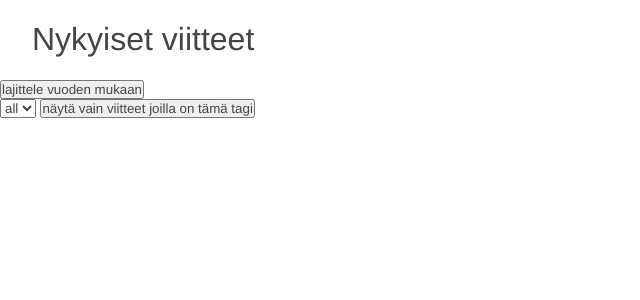
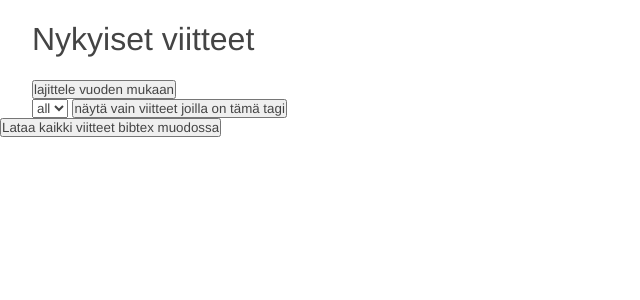
Before and after one commit to jyrikangas/ohtuminiprojekti, a Flask app: page /viitteet/sort_by_year/ in a window 1280 px wide. Shown: the part 50-350 px from the top of the page, without its empty margins (0-640 px from the left). Run offline with Flask 2, Linux system fonts and the light colour scheme; data that the repository does not hold is empty.

Commit message:
add file download

```diff
--- a/pyproject.toml
+++ b/pyproject.toml
@@ -11,9 +11,10 @@ flask = "^2.2.2"
 pytest = "^7.2.0"
 robotframework = "^6.0.1"
 robotframework-seleniumlibrary = "^6.0.0"
+bibtexparser = "^1.4.0"
 
 
-[tool.poetry.group.dev.dependencies]
+[tool.poetry.dev-dependencies]
 coverage = "^6.5.0"
 pylint = "^2.15.8"
 
--- a/src/app.py
+++ b/src/app.py
@@ -1,6 +1,7 @@
-from flask import Flask, render_template, request, redirect
-from references_repository import get_references, add_book, delete_book
+from flask import Flask, render_template, request, redirect, Response
+from references_repository import get_references, add_book, delete_book, get_reference_by_id
 from references_repository import get_unique_tags, get_references_by_tag
+from references_repository import generate_bibtex
 from database import the_db_connection
 from init_db import check_db
 
@@ -10,9 +11,28 @@ check_db()
 @app.route("/")
 def index():
     return render_template("index.html")
+
+@app.route("/viitteet/download_bibtex")
+def download_bibtex():
+    viite_id = request.args.get("viite_id")
+    references = get_reference_by_id(viite_id, the_db_connection)
+    print(references)
+    if viite_id is None:
+        references = get_references(the_db_connection)
+
+    bibtex = generate_bibtex(references)
+    return Response(
+        bibtex,
+        mimetype="text/plain",
+        headers={"Content-disposition":
+                "attachment; filename=references.bib"})
+
+
 @app.route("/viitteet/")
 def list_references():
     tag = request.args.get('tag')
+    error = request.args.get('error')
+
     if tag is None:
         tag = "all"
     if tag == "all":
@@ -20,9 +40,8 @@ def list_references():
     else:
         references = get_references_by_tag(tag, the_db_connection)
     tags = get_unique_tags(the_db_connection)
-
-    print(tags)
-    return render_template("viitteet.html", viitteet=references, tags=tags)
+    bibtex = generate_bibtex(references)
+    return render_template("viitteet.html", viitteet=references, tags=tags, error=error)
 
 
 @app.route("/lisaa_viite", methods=["GET", "POST"])
@@ -34,18 +53,22 @@ def add_viite():
         publisher = request.form["publisher"]
         tag = request.form["tag"]
         added_book = add_book(author, title, year, publisher, tag, the_db_connection)
-        print(added_book)
         if added_book is not True:
             return render_template("lisaa_viite.html", error=added_book)
-        return redirect("/viitteet")
+
+        return render_template("lisaa_viite.html", success="Viite lisätty onnistuneesti")
 
     return render_template("lisaa_viite.html")
 
 @app.route("/poista_viite")
 def delete_viite():
     viite = request.args.get("viite_id")
-    delete_book(viite, the_db_connection)
-    return redirect("/viitteet")
+    deleted = delete_book(viite, the_db_connection)
+    if deleted is not True:
+
+        return redirect("/viitteet/?error=" + deleted)
+
+    return redirect("/viitteet/?error=" + "Viite poistettu onnistuneesti")
 
 @app.route("/viitteet/sort_by_year/")
 def sort_by_year():
@@ -59,3 +82,6 @@ def sort_by_year():
     tags = get_unique_tags(the_db_connection)
     sorted_references = sorted(references, key = lambda viite: viite[3])
     return render_template("viitteet.html", viitteet=sorted_references, tags=tags)
+
+if __name__ == "__main__":
+    app.run(debug=True)
--- a/src/references_repository.py
+++ b/src/references_repository.py
@@ -1,3 +1,5 @@
+from bibtexparser.bwriter import BibTexWriter
+from bibtexparser.bibdatabase import BibDatabase
 
 def get_references(db_conn):
     database_connection = db_conn
@@ -13,6 +15,12 @@ def get_references_by_tag(tag, db_conn):
     cursor.execute('SELECT * FROM book WHERE tag=?', [tag])
     filtered_references = cursor.fetchall()
     return filtered_references
+
+def get_reference_by_id(viite_id, db_conn):
+    cursor = db_conn.cursor()
+    cursor.execute('SELECT * FROM book WHERE id=?', [viite_id])
+    reference = cursor.fetchall()
+    return reference
 
 def add_book(author, title, year, publisher, tag, db_conn):
     if not isinstance(year, int):
@@ -39,10 +47,14 @@ def add_book(author, title, year, publisher, tag, db_conn):
     return True
 
 def delete_book(viite, db_conn):
-    conn = db_conn
-    cursor = conn.cursor()
-    cursor.execute('DELETE FROM book WHERE id=?', viite)
-    conn.commit()
+    try:
+        conn = db_conn
+        cursor = conn.cursor()
+        cursor.execute('DELETE FROM book WHERE id=?', viite)
+        conn.commit()
+        return True
+    except:
+        return "Kirjan poistamisessa tapahtui virhe"
 
 def get_tags(db_conn):
     conn = db_conn
@@ -60,3 +72,20 @@ def get_unique_tags(db_conn):
             tags.append(tag)
     tags.append(('all',))
     return tags
+
+def generate_bibtex(references):
+    db = BibDatabase()
+    db.entries = []
+    for reference in references:
+        db.entries.append({
+            'ID': 'viite',
+            'author': reference[1],
+            'title': reference[2],
+            'year': str(reference[3]),
+            'publisher': reference[4],
+            'tag': reference[5],
+            'ENTRYTYPE': 'book'
+        })
+    writer = BibTexWriter()
+    bibtext = writer.write(db)
+    return bibtext
--- a/src/static/styles.css
+++ b/src/static/styles.css
@@ -91,3 +91,14 @@
 .viite .rmbtn {
     margin: 1rem 0;
 }
+
+.error {
+    color: rgb(247, 0, 255);
+    margin-left: 2rem;
+    margin-top: 2rem;
+    font-weight: bold;
+}
+
+.tag_form {
+    margin: auto 2rem;
+}
--- a/src/templates/viitteet.html
+++ b/src/templates/viitteet.html
@@ -10,20 +10,40 @@
         <a class="navbar__link" href="/lisaa_viite">Uusi</a>
     </nav>
     <h1 id="welcome_text">Nykyiset viitteet</h1>
+    <div class="tag_form">
         {% set url = url_for(request.endpoint) %}
         {% if url != "/viitteet/sort_by_year": %}
-	<input type="button" id="sort_by_year" onclick="parent.location='sort_by_year/'" value="lajittele vuoden mukaan">
+        <input class=""type="button" id="sort_by_year" onclick="parent.location='sort_by_year/'" value="lajittele vuoden mukaan">
         {% endif %}
-    <div>
+        <div class="sort">
             <form action="/viitteet" method="GET">
                 <select name="tag" id="tag">
                     {% for tag in tags %}
+                        {% if tag[0]|length > 0 %}
                             <option value={{ tag[0] }}> {{tag[0] }}</option>
+                        {% endif %}
                     {% endfor %}
                 </select>
                 <input type="submit" value="näytä vain viitteet joilla on tämä tagi">
             </form>
         </div>
+    </div>
+
+    <!--
+        Download all viitteet as a bibtex
+    -->
+
+    <div class="download">
+        <form action="/viitteet/download_bibtex" method="GET">
+            <input type="submit" value="Lataa kaikki viitteet bibtex muodossa">
+        </form>
+
+    {% if error %}
+        <p class="error">{{ error }}</p>
+    {% endif %}
+    {% if success %}
+        <p class="success">{{ success }}</p>
+    {% endif %}
     <div>
         {% for viite in viitteet %}
             <div class="viite">
@@ -31,12 +51,24 @@
                 <p><b>Kirjailija</b> {{ viite[1] }}</p>
                 <p><b>Julkaisuvuosi</b> {{ viite[3] }}</p>
                 <p><b>Julkaisija</b> {{ viite[4] }}</p>
+                {% if viite[5]|length > 0 %}
                     <p><b>Tägi {{ viite[5]  }}<p><b>
+                {% endif %}
                 <p><b>BibTeX</b><br>
                     @book{viite,<br>
                         <pre class="tab">    author = &#123;{{ viite[1] }}&#125;,<br>    title = &#123;{{ viite[2] }}&#125;,<br>    year = &#123;{{ viite[3] }}&#125;,<br>    publisher = &#123;{{ viite[4] }}&#125;,<br>}</p></pre>
                 <div class="rmbtn">
                     <a href="/poista_viite?viite_id={{viite[0]}}">Poista viite</a>
+                </div>
+                <!--
+                    Download viite as a bibtex
+                -->
+
+                <div class="download">
+                    <form action="/viitteet/download_bibtex" method="GET">
+                        <input type="hidden" name="viite_id" value={{ viite[0] }}>
+                        <input type="submit" value="Lataa viite bibtex muodossa">
+                    </form>
                 </div>
 
             </div>
```
Also changed, not shown: src/templates/lisaa_viite.html (+7 -4 lines), src/tests/test_references_repository.py (+27 -12 lines), 2 other files. Lines whose indentation alone changed are shown as unchanged.
